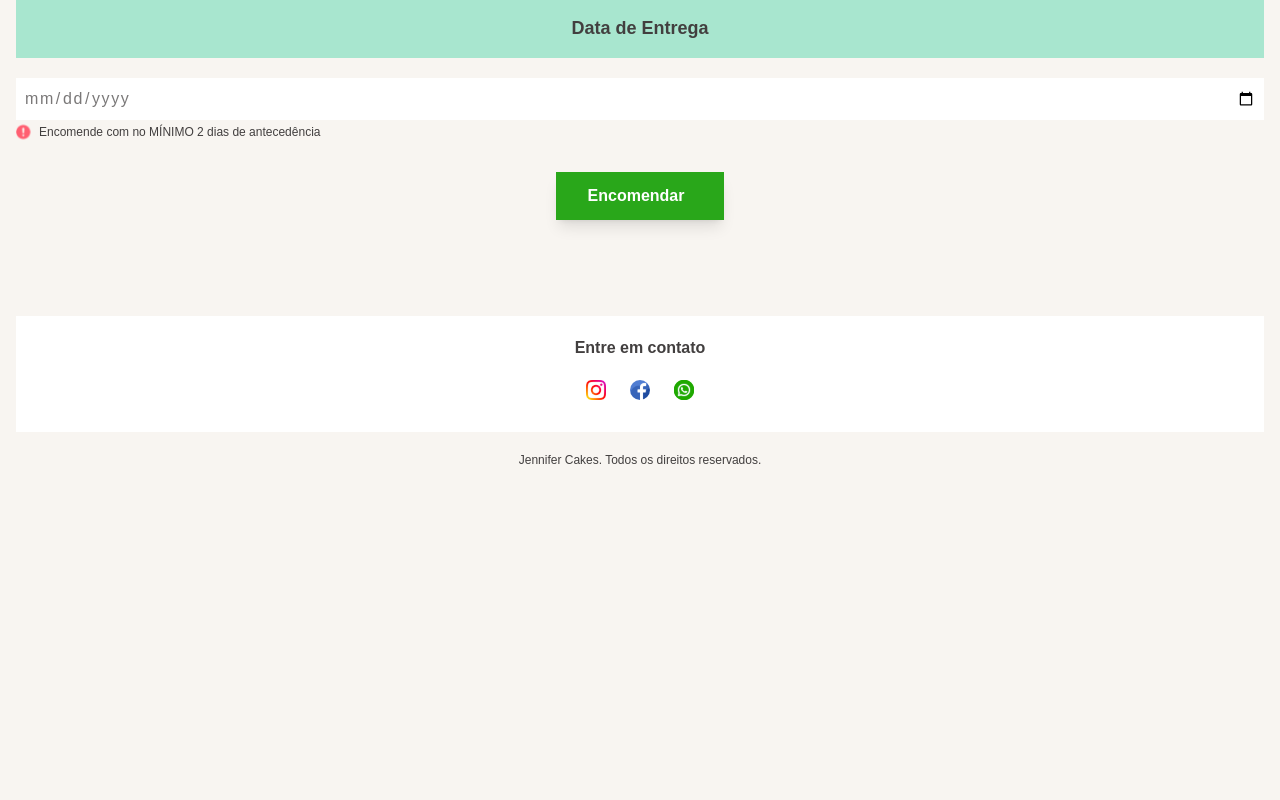
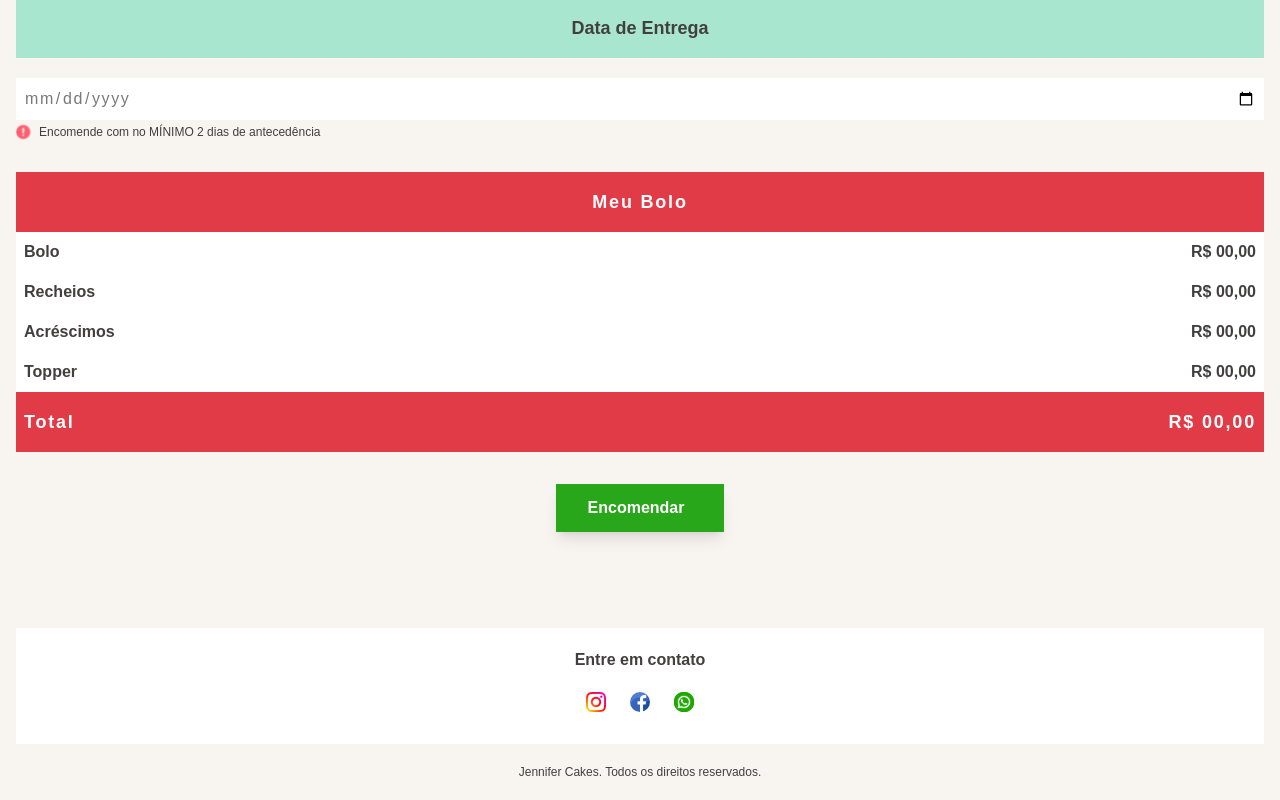
Before and after one commit to edukaki/JenifferCakes, a Next.js app: page /cardapio in a window 1280 px wide. Shown: the part 1770-2570 px from the top of the page. Before the commit the page ends 2258 px from the top, so only its background shows below. Built offline with nearby package versions, Linux system fonts and the light colour scheme.

Commit message:
feat(forder): add orderPanel

```diff
--- a/src/components/Form/FOrder/index.jsx
+++ b/src/components/Form/FOrder/index.jsx
@@ -9,6 +9,7 @@ import Image from 'next/image';
 import { useState } from 'react';
 import checkedIcon from '@/assets/images/icons/checked-icon.svg';
 import alertIcon from '@/assets/images/icons/alert-icon.svg';
+import OrderPanel from '@/components/OrderPanel';
 
 const arrBolos = [
   { name: 'Mini', preco: 65, serves: 10, acrescimos: 10, topper: 10 },
@@ -66,8 +67,9 @@ export const FOrder = () => {
   const [sizeRef, setSizeRef] = useState(0);
   const [order, setOrder] = useState({
     tamanho: 0,
-    recheios: '',
+    recheios: [],
     acrescimos: 0,
+    topper: false,
     total: 0,
   });
   return (
@@ -247,6 +249,7 @@ export const FOrder = () => {
                 <div>{errors.entrega}</div>
               ) : null}
             </label>
+            <OrderPanel order={order} />
             {/* // ! SUBMIT */}
             <Button type="submit" text="Encomendar" whatsapp />
           </Form>
```
